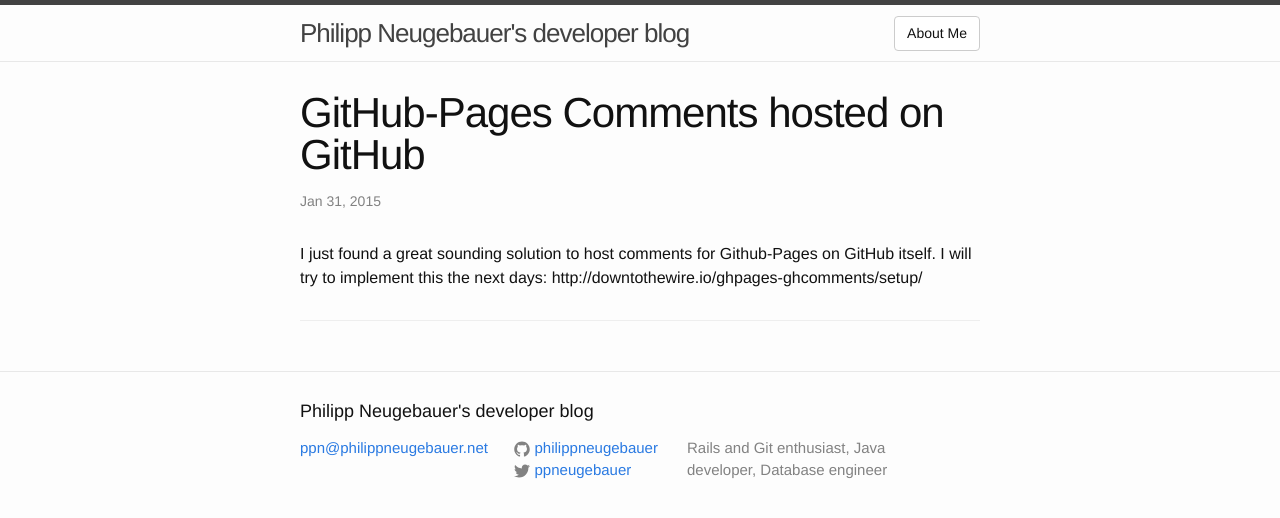
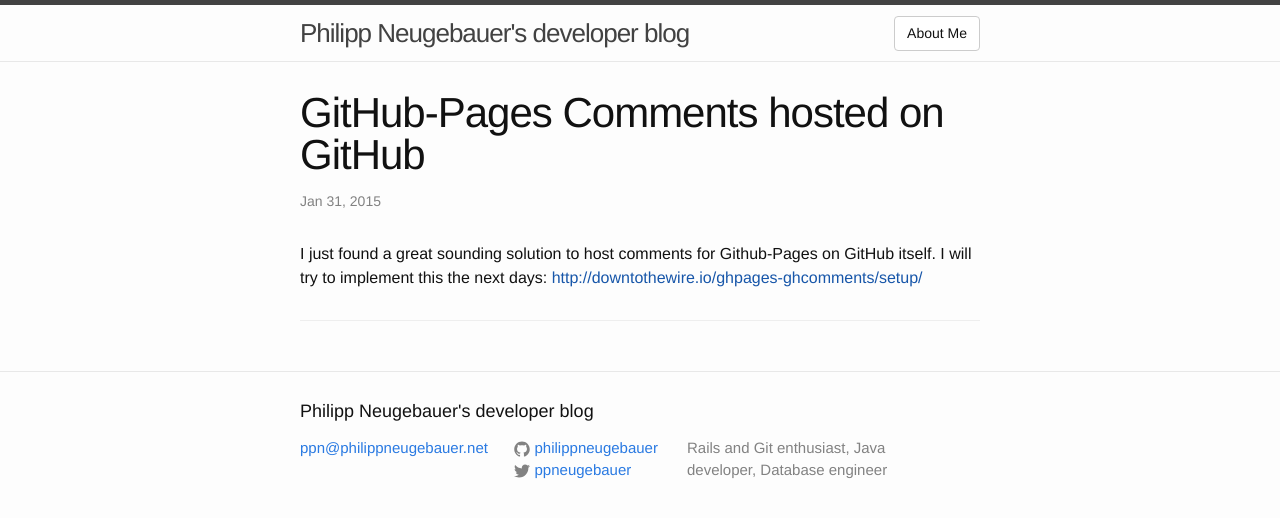
Before and after one commit to philippneugebauer/philippneugebauer.github.io, a Jekyll site: the page built from _posts/2015-01-31-great_solution_for_comments_on_github.markdown, in a window 1280 px wide. Shown: the top 518 px of the page. Built offline with Jekyll 4.4.1, drawn with Linux system fonts in a browser that asks for light colours.

```diff
--- a/_posts/2015-01-31-great_solution_for_comments_on_github.markdown
+++ b/_posts/2015-01-31-great_solution_for_comments_on_github.markdown
@@ -6,4 +6,4 @@ categories: github github-pages jekyll comments
 ---
 
 I just found a great sounding solution to host comments for Github-Pages on GitHub itself.
-I will try to implement this the next days: http://downtothewire.io/ghpages-ghcomments/setup/
+I will try to implement this the next days: [http://downtothewire.io/ghpages-ghcomments/setup/]()
```
